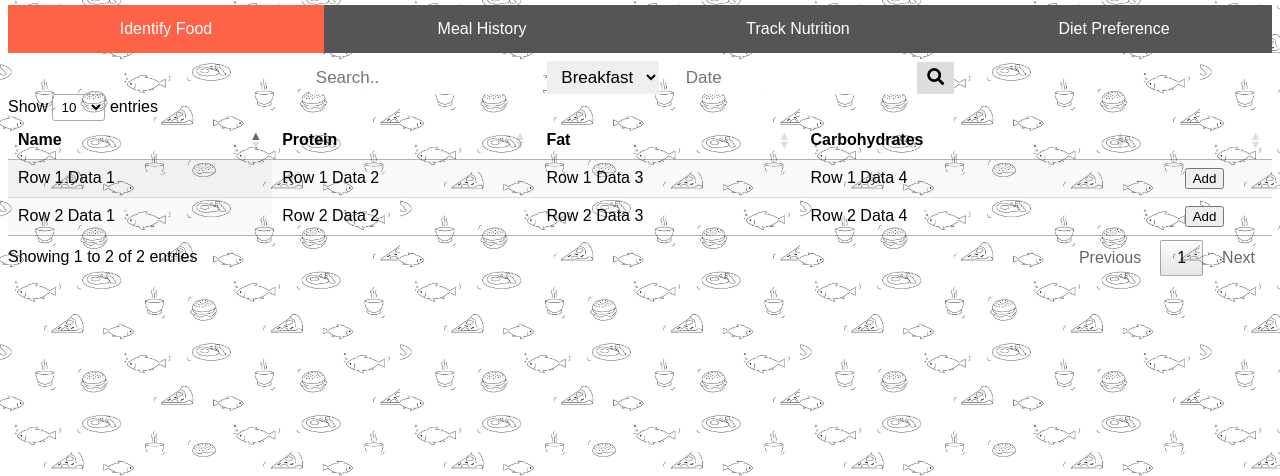
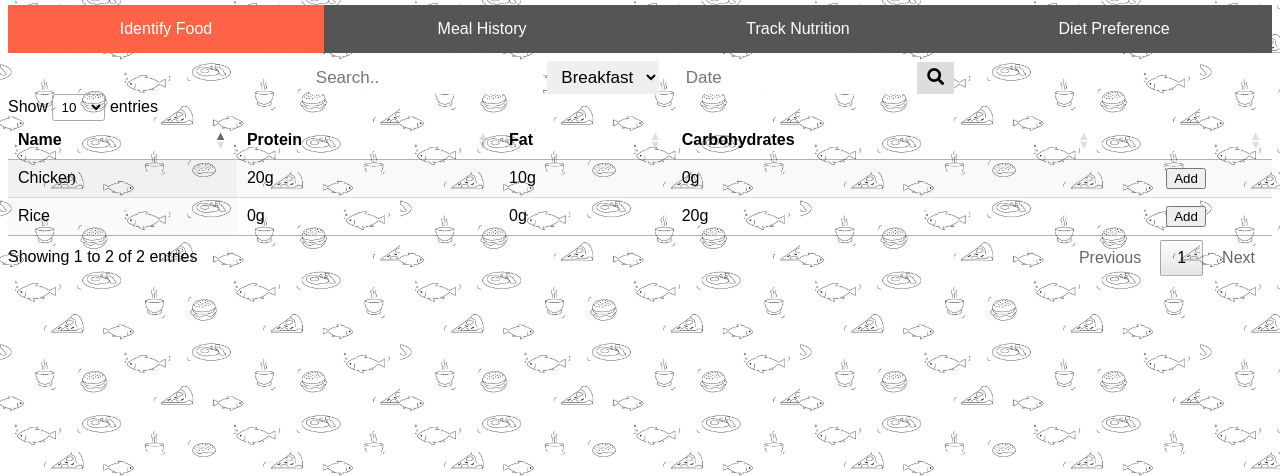
Before and after one commit to dfong1234/BakeOff2, a Flask app: page / in a window 1280 px wide. Shown: the part 108-584 px from the top of the page. Run offline with Flask 2, Linux system fonts and the light colour scheme; some libraries are stand-ins or nearby versions.

```diff
--- a/templates/index.html
+++ b/templates/index.html
@@ -28,7 +28,6 @@
             <button id="Preference-tab" class="tablink" onclick="changeTab('Preference', 'dodgerblue')">Diet Preference</button>
         </header>
 
-
         <div class="topnav">
             <div class="search-container">
                 <input type="text" placeholder="Search.." name="search" id="search">
@@ -42,7 +41,7 @@
             </div>
         </div>
 
-        <table id="table_id" class="display">
+        <table id="table_search" class="display">
             <thead>
                 <tr>
                     <th>Name</th>
@@ -55,17 +54,17 @@
             </thead>
             <tbody>
                 <tr>
-                    <td>Row 1 Data 1</td>
-                    <td>Row 1 Data 2</td>
-                    <td>Row 1 Data 3</td>
-                    <td>Row 1 Data 4</td>
+                    <td>Chicken</td>
+                    <td>20g</td>
+                    <td>10g</td>
+                    <td>0g</td>
                     <th></th>
                 </tr>
                 <tr>
-                    <td>Row 2 Data 1</td>
-                    <td>Row 2 Data 2</td>
-                    <td>Row 2 Data 3</td>
-                    <td>Row 2 Data 4</td>
+                    <td>Rice</td>
+                    <td>0g</td>
+                    <td>0g</td>
+                    <td>20g</td>
                     <th></th>
                 </tr>
             </tbody>
@@ -83,11 +82,11 @@
         <script src="//cdn.datatables.net/1.10.20/js/jquery.dataTables.min.js"></script>
         <script>
         $(document).ready( function () {
-            $('#table_id').DataTable({
+            $('#table_search').DataTable({
                 "columnDefs": [{
                     "targets": -1,
                     "data": null,
-                    "defaultContent": "<button type=\"submit\" id=\"b_add_item\">Add</i></button>"
+                    "defaultContent": "<button type=\"submit\" id=\"b_add_food\">Add</i></button>"
                 }],
                 "searching": false
             });
```
Also changed, not shown: static/bakeoff2.history.js (+9 -7 lines), templates/history.html (+3 -9 lines).
